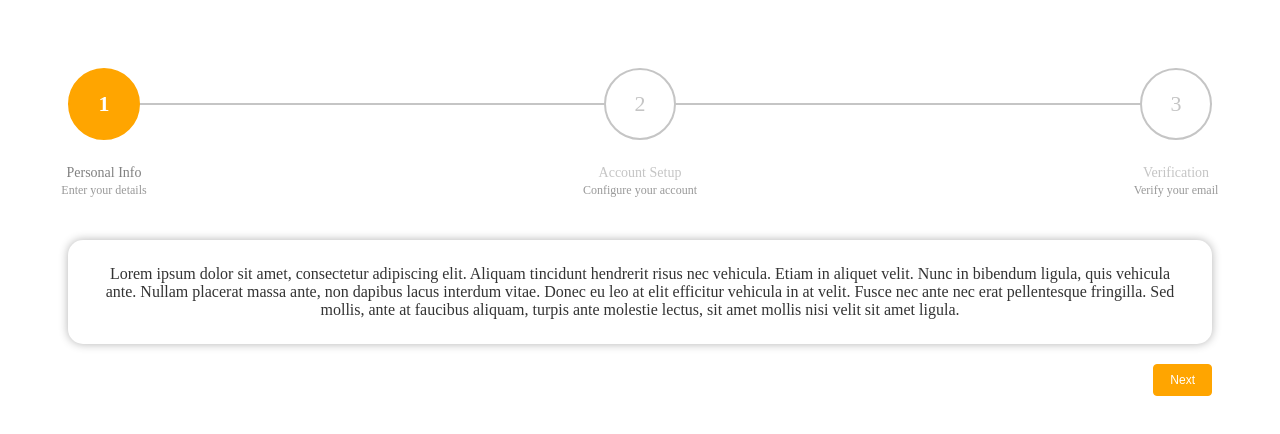
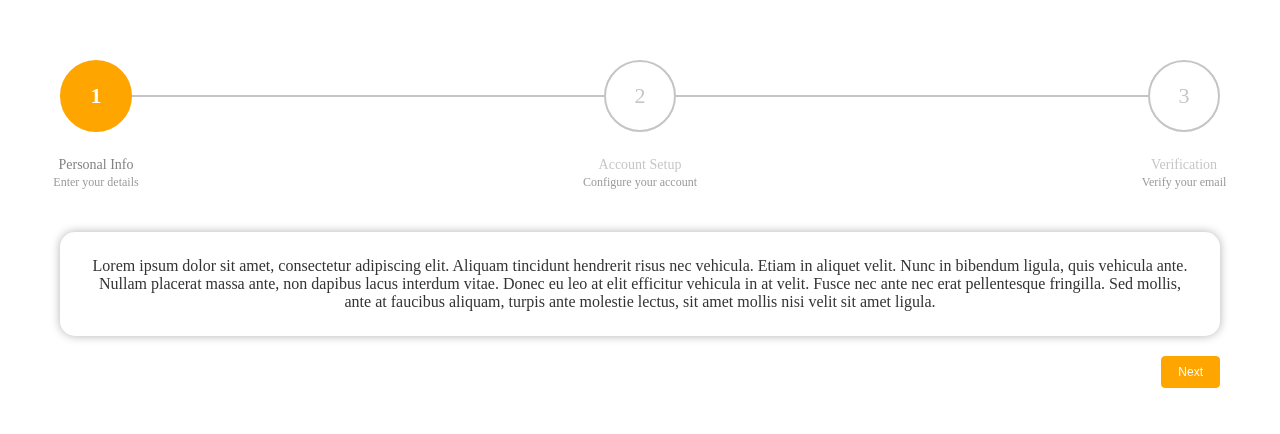
Before and after one commit to Laximas/vue3-steppy, a Vue app: page / in a window 1280 px wide. Shown: the top 434 px of the page. Built offline with nearby package versions, Linux system fonts and the light colour scheme.

Commit message:
Fix app style

```diff
--- a/src/App.vue
+++ b/src/App.vue
@@ -69,4 +69,16 @@ const finalize = (): void => {
 };
 </script>
 
-<style></style>
+<style>
+* {
+  margin: 0;
+  padding: 0;
+}
+
+body {
+  height: 100vh;
+  display: flex;
+  justify-content: center;
+  overflow-x: hidden;
+}
+</style>
```
